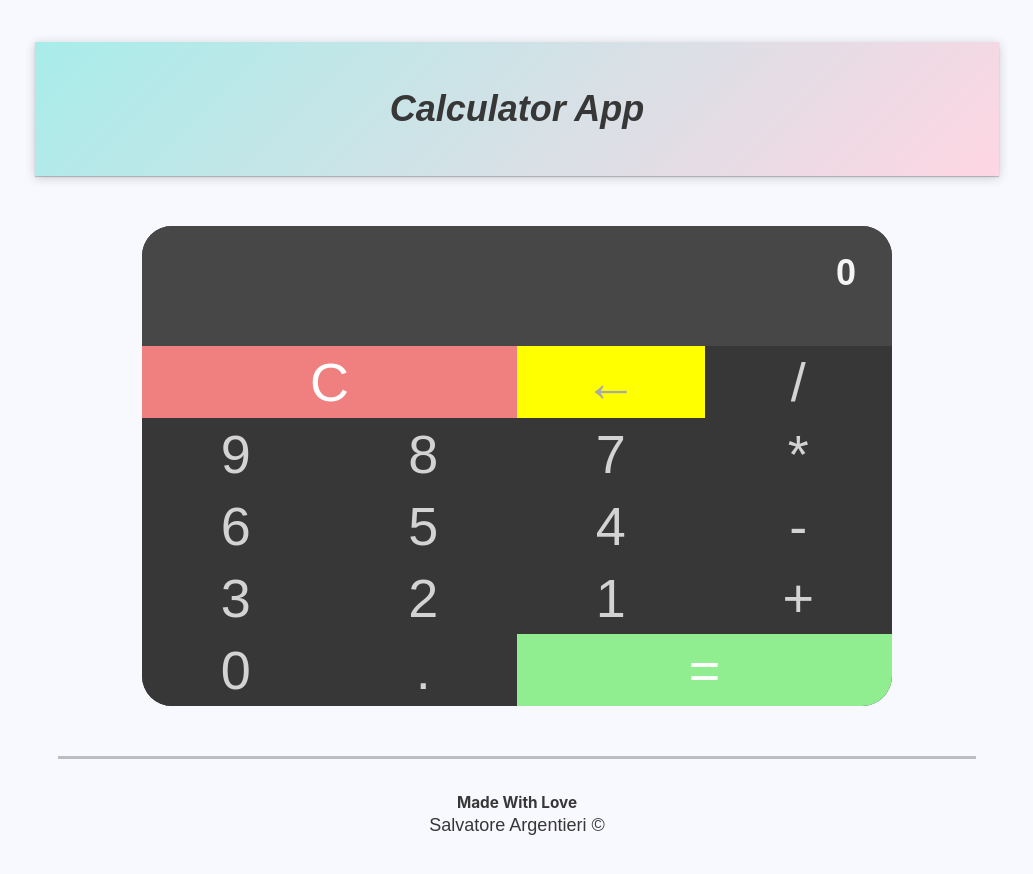
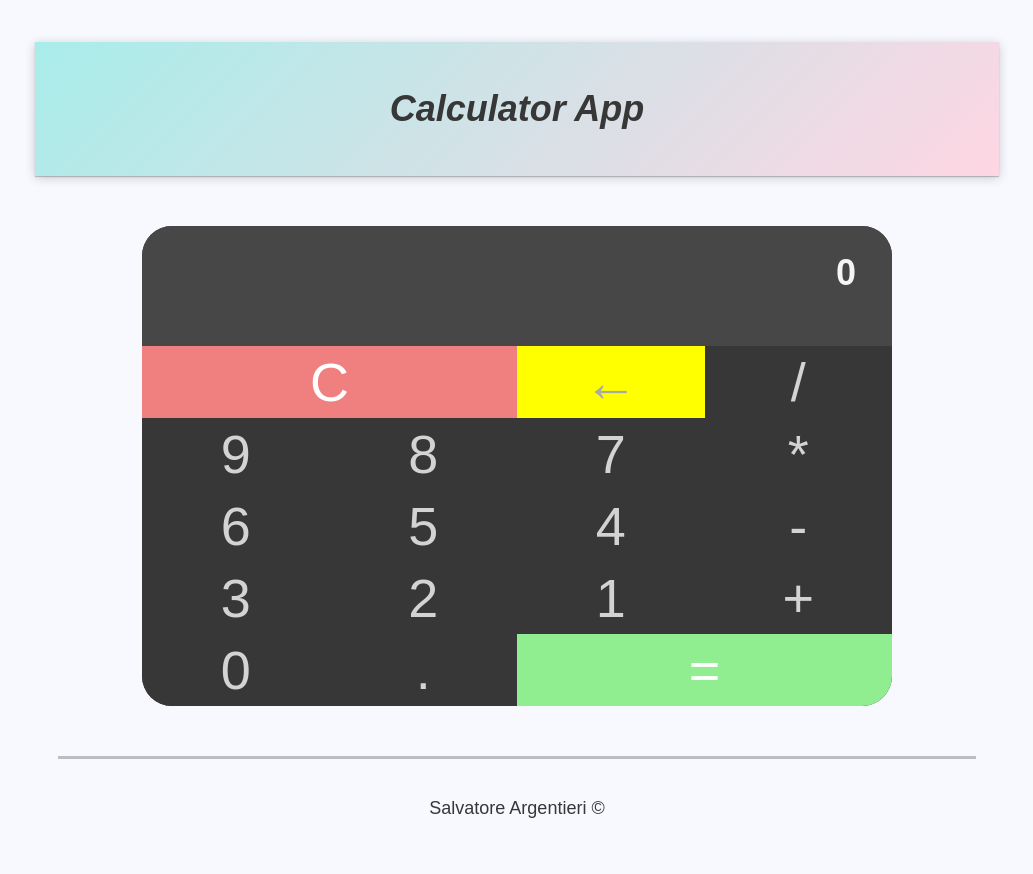
Before and after one commit to sargtier1/calculator, a React (Create React App) app: page / in a window 1280 px wide. Shown: the top 874 px of the page, without its empty margins (123-1156 px from the left). Built offline with nearby package versions, Linux system fonts and the light colour scheme.

Commit message:
footer fix

```diff
--- a/src/components/footer/footer.js
+++ b/src/components/footer/footer.js
@@ -3,9 +3,7 @@ import React from "react";
 const Footer = () => {
   return (
     <footer>
-      <h5>Made With Love</h5>
       <p>Salvatore Argentieri © </p>
-        {/*  social media wheel  */}
     </footer>
   );
 };
```
